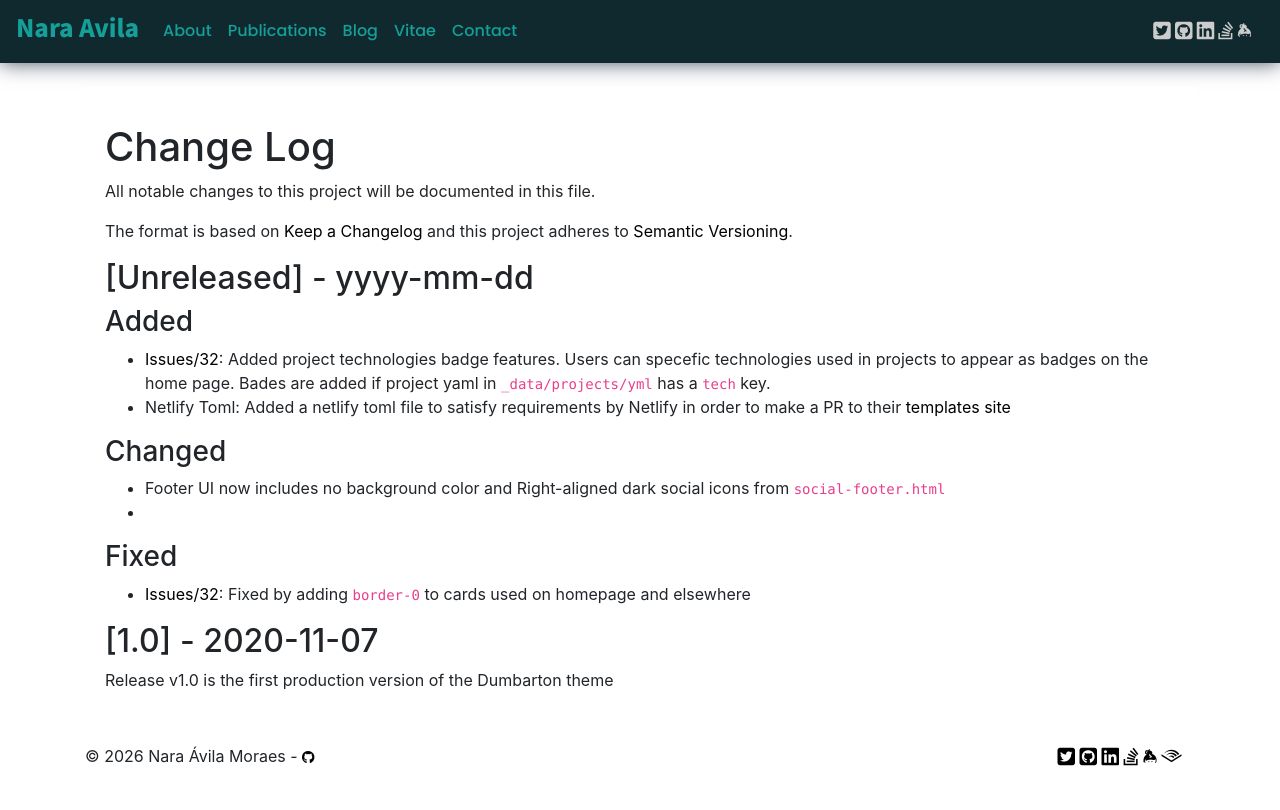
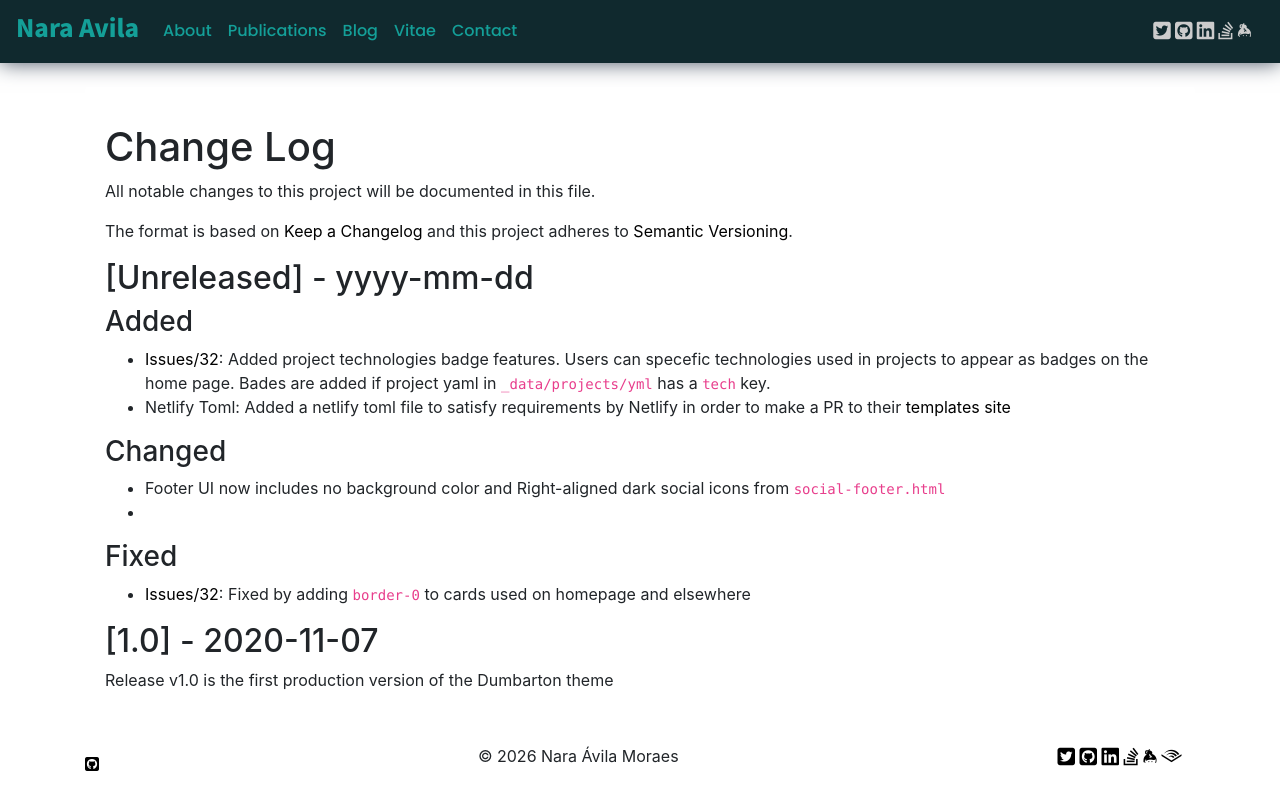
Before and after one commit to naavilam/naavilam.github.io, a Jekyll site: the page built from CHANGELOG.md, in a window 1280 px wide. Shown: the top 810 px of the page. Built offline with Jekyll 4.4.1, drawn with Linux system fonts in a browser that asks for light colours; nearby versions of some CDN libraries; our own code applies the rules of GitHub Pages for plain Markdown files; comment, search, counter and statistics services are not loaded.

Commit message:
Update files

```diff
--- a/_includes/footer.html
+++ b/_includes/footer.html
@@ -1,8 +1,9 @@
 <div class="navbar navbar-default navbar-fixed-bottom">
   <div class="container">
-    <p class="navbar-text pull-left">© 2026 Nara Ávila Moraes - <a href="https://github.com/naavilam" rel="noopener"
-        style="font-size:0.8rem;"><i class="fa-brands fa-github"></i>
-      </a>
+    <a href="https://github.com/naavilam" rel="noopener" style="font-size:0.8rem;"><i
+        class="fab fa-github-square fa-lg">
+    </a></i>
+    <p class="navbar-text pull-left">© 2026 Nara Ávila Moraes
     </p>
     <p class="navbar-text pull-right">
       {% include social-footer.html %}
```
